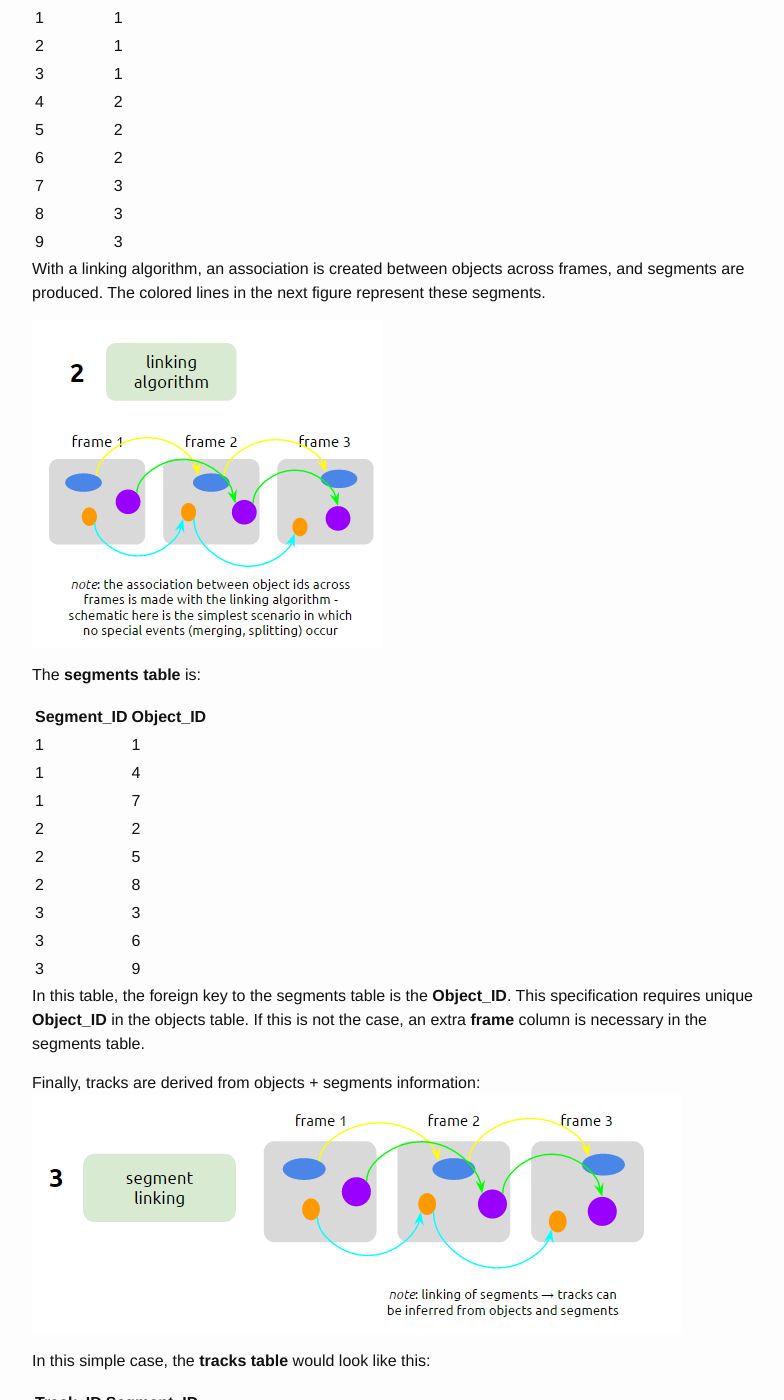
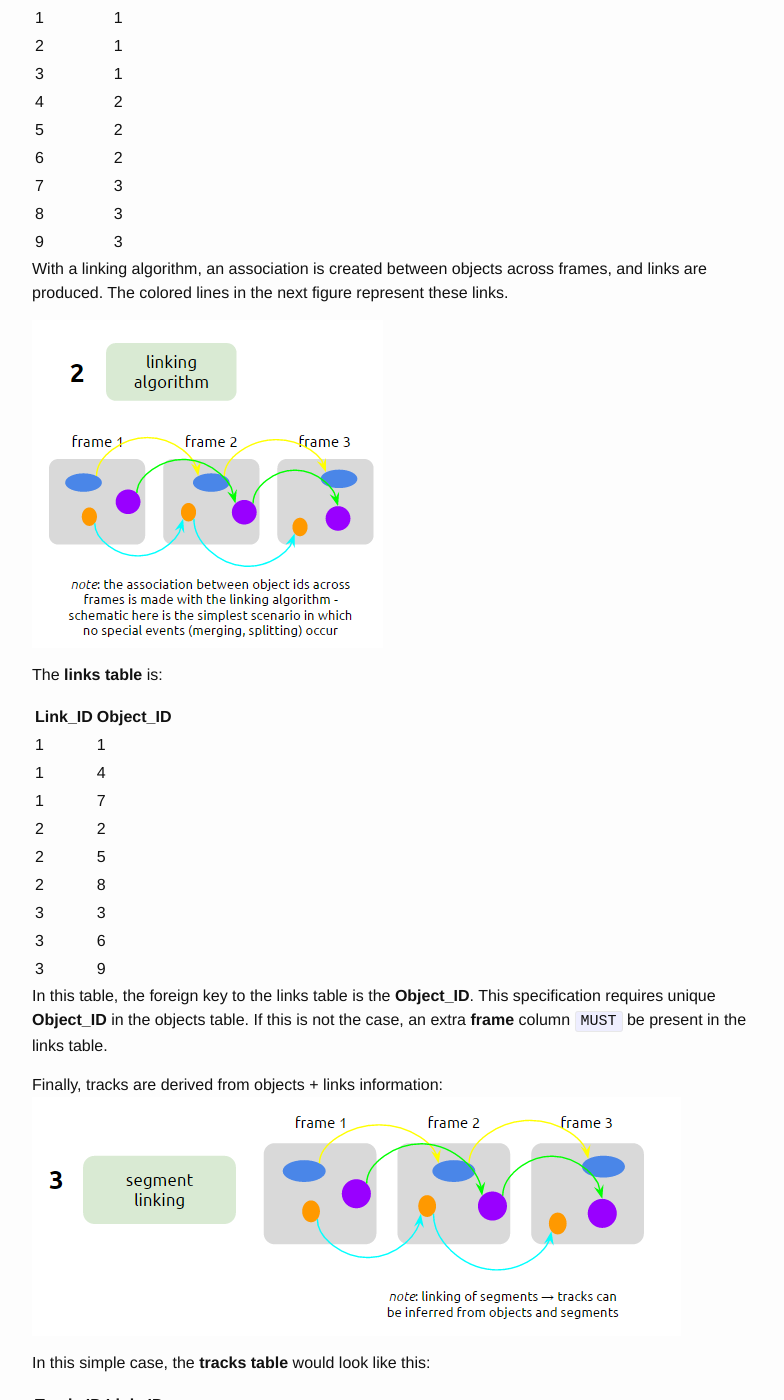
Before and after one commit to CellMigStandOrg/Tracks, a Jekyll site: the page built from v0.1/index.md, in a window 1280 px wide and 1400 px high, scrolled down 1122 px. Shown: the whole window, without its empty margins (238-1022 px from the left). Built offline with Jekyll 4.4.1, drawn with Linux system fonts in a browser that asks for light colours; some of the changed text lies outside the part shown.

Commit message:
refactored segments to links and fixed ambiguity of gap closing event with object_id reference repetition

```diff
--- a/v0.1/index.md
+++ b/v0.1/index.md
@@ -10,8 +10,8 @@ This is an example of a track specification:
 
 -   **Object**: an object of interest (such a cell) detected in a microscopy
     image
--   **Segment**: a linear, temporal collection of objects
--   **Track**: a collection of segments
+-   **Link**: a linear, temporal collection of objects
+-   **Track**: a collection of links
 
 ## Scenarios
 
@@ -39,14 +39,14 @@ Object_ID  |  Frame  |  X |  Y
 9          |    3    |    |
 
 With a linking algorithm, an association is created between objects across
-frames, and segments are produced. The colored lines in the next figure
-represent these segments.
+frames, and links are produced. The colored lines in the next figure
+represent these links.
 
 ![links](images/SimpleTrack_Links.png){:class="img-responsive"}
 
-The **segments table** is:
+The **links table** is:
 
-Segment_ID |  Object_ID
+  Link_ID  |  Object_ID
 -----------|------------
  1         |    1
  1         |    4
@@ -58,16 +58,16 @@ Segment_ID |  Object_ID
  3         |    6
  3         |    9
 
-In this table, the foreign key to the segments table is the **Object_ID**.
+In this table, the foreign key to the links table is the **Object_ID**.
 This specification requires unique **Object_ID** in the objects table. If this
-is not the case, an extra **frame** column is necessary in the segments table.
+is not the case, an extra **frame** column `MUST` be present in the links table.
 
-Finally, tracks are derived from objects + segments information:
+Finally, tracks are derived from objects + links information:
 ![tracks](images/SimpleTrack_Tracks.png){:class="img-responsive"}
 
 In this simple case, the **tracks table** would look like this:
 
-Track_ID |  Segment_ID
+Track_ID |  Link_ID
 ---------|------------
  1       |    1
  2       |    2
@@ -83,7 +83,7 @@ This case can be illustrated as follows:
 ![4](images/Gap_Closing.png){:class="img-responsive"}
 
 The detected object is lost at frame 3, and then reappears at frame 4.
-In this case, the linking algorithm will create two segments (the yellow and
+In this case, the linking algorithm will create two links (the yellow and
 the blue lines in the image).
 
 The **objects table** is:
@@ -95,23 +95,52 @@ Object_ID  |  Frame  |  X |  Y
 3          |    4    |    |
 4          |    5    |    |
 
-The **segments table** is:
+The **links table** can take one of the following forms:
 
-Segment_ID |  Object_ID
+- **A**
+
+Link_ID |  Object_ID
+-----------|------------
+ 1         |    1
+ 1         |    2
+ 1         |    3
+ 2         |    3
+ 2         |    4
+
+- **B**
+
+Link_ID |  Object_ID
+-----------|------------
+ 1         |    1
+ 1         |    2
+ 2         |    2
+ 2         |    3
+ 2         |    4
+
+- **C**
+
+Link_ID |  Object_ID
 -----------|------------
  1         |    1
  1         |    2
  2         |    3
  2         |    4
+ 3         |    2
+ 3         |    3
 
-and the corresponding **tracks table**:
+In these three representations, the gap-closing event is explicitly represented in the repetition of the **Object_ID** reference:
 
- Track_ID |  Segment_ID
+- in **A** and **B**, the **Object_ID** repeated is the one after and before the event, respectively
+- in **D**, both the **Object_ID** of the objects right before and after the event are repeated
+
+In any case, the corresponding **tracks table** takes the form:
+
+ Track_ID |  Link_ID
  ---------|------------
   1       |    1
   1       |    2
 
-So, basically, the two segments are joined in one track.
+So, basically, the two links are joined in one track.
 
 ### Split/merge events
 
@@ -137,9 +166,9 @@ Object_ID  |  Frame  |  X |  Y
 7          |    5    |    |
 8          |    5    |    |
 
-The **segments table** is:
+The **links table** is:
 
-Segment_ID |  Object_ID
+Link_ID |  Object_ID
 -----------|------------
  1         |    1
  1         |    2
@@ -152,19 +181,19 @@ Segment_ID |  Object_ID
  2         |    8
 
 In this case, the split event is encoded in the repetition of the
-**Object_ID** reference: Object_ID = 2 is in Segment_ID = 1 and Segment_ID = 2
-(1:n relationship from objects to segments).
+**Object_ID** reference: Object_ID = 2 is in Link_ID = 1 and Link_ID = 2
+(1:n relationship from objects to links).
 
 The corresponding **tracks table** is:
 
- Track_ID |  Segment_ID
+ Track_ID |  Link_ID
  ---------|------------
   1       |    1
   1       |    2
   2       |    2
   3       |    1
 
-Segments 1 and 2 are assigned to the same track, track 1.
+Links 1 and 2 are assigned to the same track, track 1.
 
 #### A merge event
 A merge event looks like this:
@@ -183,9 +212,9 @@ Object_ID  |  Frame  |  X |  Y
 6          |    4    |    |
 7          |    5    |    |
 
-The **segments table** is:
+The **s table** is:
 
-Segment_ID |  Object_ID
+Link_ID |  Object_ID
 -----------|------------
  1         |    1
  1         |    3
@@ -197,19 +226,19 @@ Segment_ID |  Object_ID
  2         |    7
 
 Again, the merge event is encoded in the repetition of the **Object_ID**
-reference: Object_ID = 5 is in Segment_ID = 1 and Segment_ID = 2 (1:n
-relationship from objects to segments).
+reference: Object_ID = 5 is in Link_ID = 1 and Link_ID = 2 (1:n
+relationship from objects to links).
 
 The corresponding **tracks table** is:
 
- Track_ID |  Segment_ID
+ Track_ID |  Link_ID
  ---------|------------
   1       |    1
   2       |    2
   2       |    1
   3       |    2
 
-Segments 1 and 2 are assigned to the same track, track 2.
+Links 1 and 2 are assigned to the same track, track 2.
 
 ### Links
 See the data package representation of this specification.
```
Also changed, not shown: index.md (+2 -2 lines).
